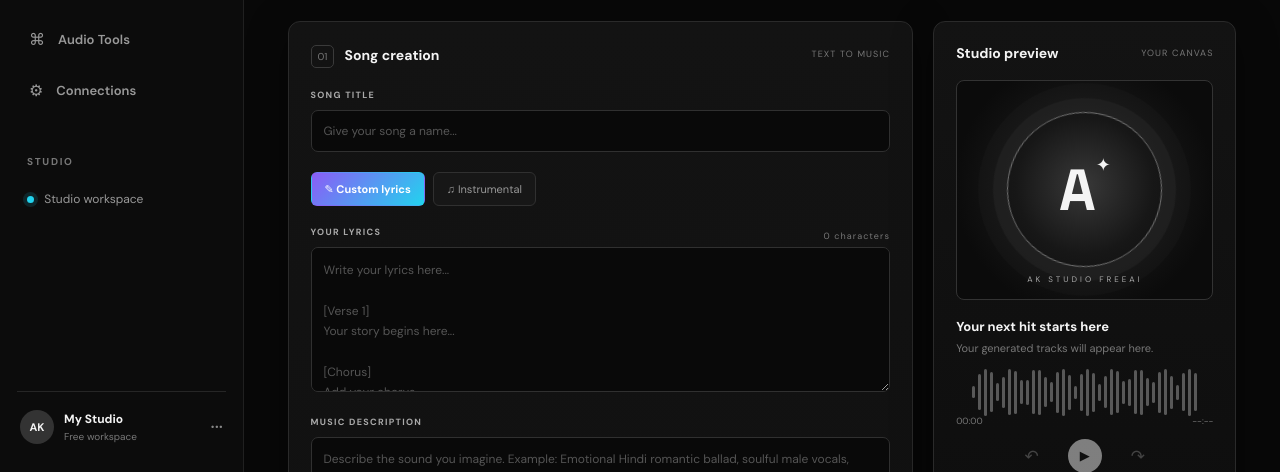
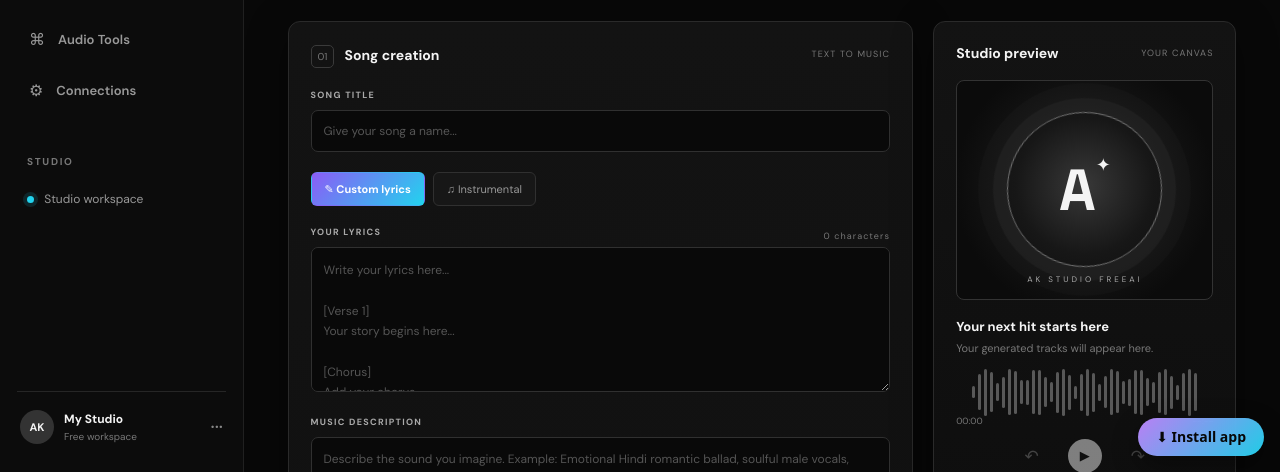
Before and after one commit to akingstar/AkStudioFreeai, a website built with Vite: page index.html in a window 1280 px wide. Shown: the part 328-800 px from the top of the page. Built offline with nearby package versions, Linux system fonts and the light colour scheme; no server answers; what @gradio/client would draw is missing.

Commit message:
Add installable PWA: manifest, icons, service worker, install button

```diff
--- a/index.html
+++ b/index.html
@@ -17,5 +17,5 @@
 <body>
   <div id="app"></div>
   <script type="module" src="/src/main.js"></script>
-</body>
+<script src="/AkStudioFreeai/pwa.js" defer></script></body>
 </html>
--- /dev/null
+++ b/public/pwa.js
@@ -0,0 +1,82 @@
+(function () {
+  var CONFIG = {
+    base: "/AkStudioFreeai/",
+    manifest: 'manifest.webmanifest',
+    sw: true,
+    accent: ["#c084fc", "#22d3ee"],
+    fg: "#080808",
+    linkIcon: "/AkStudioFreeai/icon-192.png",
+    appleIcon: "/AkStudioFreeai/icon-192.png"
+  };
+
+  function addLink(rel, href, extra) {
+    var old = document.querySelector('link[rel="' + rel + '"]');
+    if (old) {
+      if (old.getAttribute("href") === href) return;
+      old.parentNode.removeChild(old);
+    }
+    var link = document.createElement("link");
+    link.rel = rel;
+    link.href = href;
+    if (extra) Object.keys(extra).forEach(function (key) { link.setAttribute(key, extra[key]); });
+    document.head.appendChild(link);
+  }
+
+  if (CONFIG.manifest) addLink("manifest", CONFIG.base + CONFIG.manifest);
+  addLink("apple-touch-icon", CONFIG.appleIcon);
+  addLink("icon", CONFIG.linkIcon, { sizes: "192x192", type: "image/png" });
+
+  if (CONFIG.sw && "serviceWorker" in navigator) {
+    window.addEventListener("load", function () {
+      navigator.serviceWorker.register(CONFIG.base + "sw.js").catch(function () {});
+    });
+  }
+
+  var standalone = window.matchMedia("(display-mode: standalone)").matches || window.navigator.standalone === true;
+  if (standalone) return;
+
+  var isIOS = /iphone|ipad|ipod/i.test(navigator.userAgent);
+  var deferred = null;
+  var btn = document.createElement("button");
+  btn.type = "button";
+  btn.textContent = "\u2B07 Install app";
+  btn.setAttribute("aria-label", "Install this app on your phone");
+  btn.style.cssText = [
+    "position:fixed", "right:16px", "bottom:16px", "z-index:2147483000",
+    "display:none", "align-items:center", "gap:8px",
+    "padding:12px 18px", "border:0", "border-radius:999px",
+    "font:700 14px/1 system-ui,-apple-system,Segoe UI,sans-serif",
+    "color:" + CONFIG.fg, "cursor:pointer",
+    "background:linear-gradient(135deg," + CONFIG.accent[0] + "," + CONFIG.accent[1] + ")",
+    "box-shadow:0 10px 30px rgba(0,0,0,.45)", "opacity:.97"
+  ].join(";");
+
+  function show() { btn.style.display = "inline-flex"; }
+
+  btn.addEventListener("click", function () {
+    if (deferred) {
+      deferred.prompt();
+      deferred.userChoice.then(function () { btn.style.display = "none"; }).catch(function () {});
+      deferred = null;
+      return;
+    }
+    if (isIOS) {
+      alert("iPhone / iPad par: Share button dabayen, phir 'Add to Home Screen' chunein.");
+    } else {
+      alert("Browser menu (\u22ee) kholein, phir 'Install app' ya 'Add to Home screen' chunein.");
+    }
+  });
+
+  window.addEventListener("beforeinstallprompt", function (event) {
+    event.preventDefault();
+    deferred = event;
+    show();
+  });
+  window.addEventListener("appinstalled", function () { btn.style.display = "none"; });
+
+  function mount() {
+    document.body.appendChild(btn);
+    show();
+  }
+  if (document.body) mount(); else document.addEventListener("DOMContentLoaded", mount);
+})();
```
Also changed, not shown: public/sw.js (added, +53 -0 lines), public/icon-192.png (added), public/icon-512.png (added), public/icon-maskable-512.png (added), public/manifest.webmanifest (added).
